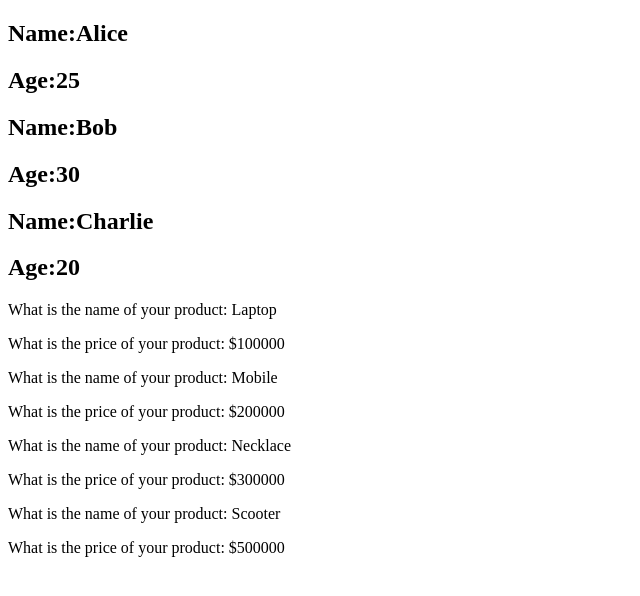
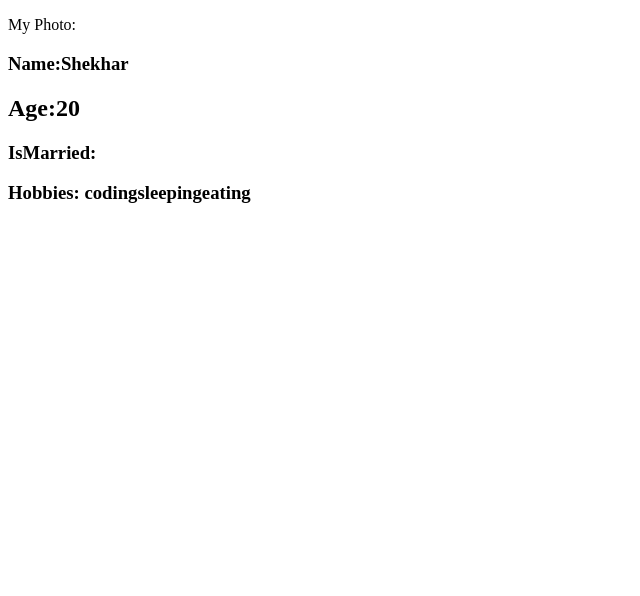
Before and after one commit to Sushey01/50-Hour-React-Challenge, a React (Vite) app: page / in a window 1280 px wide. Shown: the top 596 px of the page, without its empty margins (0-640 px from the left). Built offline with nearby package versions, Linux system fonts and the light colour scheme.

Commit message:
Day3-Props-Lessons

```diff
--- a/src/App.jsx
+++ b/src/App.jsx
@@ -10,6 +10,7 @@ import ProductList from "./components/LISTS/ProductList";
 import UserList from "./components/LISTS/UserList";
 import MainContent from "./components/MainContent";
 import ProductInfo from "./components/ProductInfo";
+import Properties from "./components/PROPS_DAY3/Properties";
 import WelcomeMessage from "./components/WelcomeMessage";
 
 const App = () =>{
@@ -29,8 +30,9 @@ const App = () =>{
       <ProductInfo/> */}
       {/* <Lists/> */}
       {/* <Mapping/> */}
-      <UserList/>
-      <ProductList/>
+      {/* <UserList/>
+      <ProductList/> */}
+      <Properties/>
     </section>
   );
 
--- /dev/null
+++ b/src/components/PROPS_DAY3/Properties.jsx
@@ -0,0 +1,25 @@
+import React from 'react'
+import {Mario} from "../../assets/images/mario.png"
+
+const Properties = () => {
+  return (
+    <div>
+      <User
+      img={Mario}
+      kera="Shekhar" age={20} isMarried={false} hobbies={["coding", "sleeping", "eating"]}/>
+    </div>
+  )
+}
+
+const User = (props)=>{
+    // console.log(props);
+    return <section>
+        <p>My Photo: {props.Mario}</p>
+        <h1>Name:{props.kera}</h1>
+        <h2>Age:{props.age}</h2>
+        <h3>IsMarried:{props.isMarried}</h3>
+        <h3>Hobbies: {props.hobbies}</h3>
+    </section>
+}
+
+export default Properties
```
Also changed, not shown: src/components/PROPS_DAY3/Person.jsx (added, +12 -0 lines), src/components/PROPS_DAY3/Product.jsx (added, +18 -0 lines), src/assets/images/mario.png (added).
